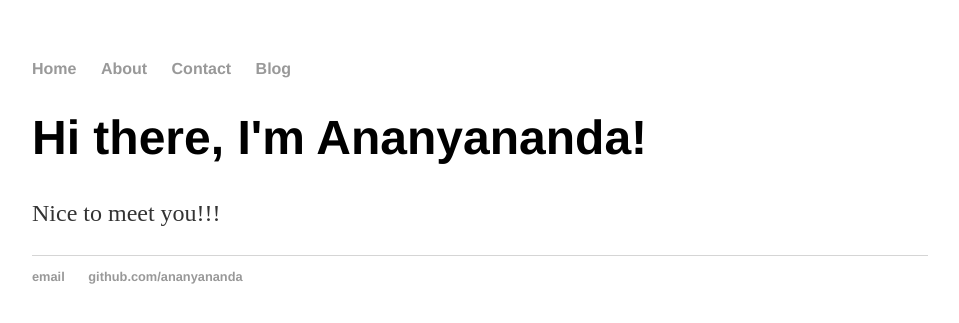
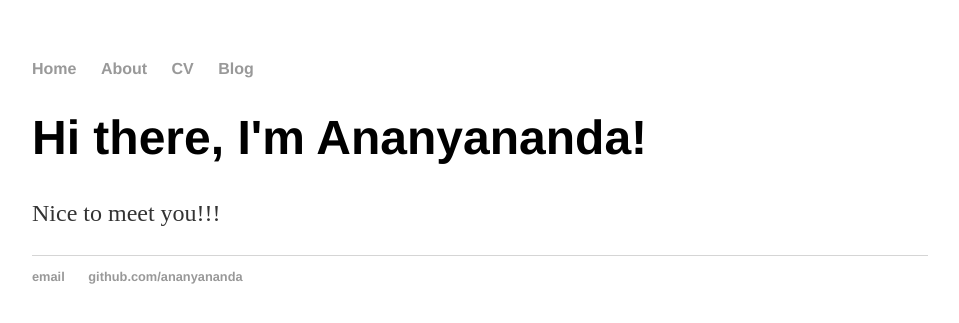
Before and after one commit to ananyananda/ananyananda.github.io, a Jekyll site: the page built from index.html, in a window 1280 px wide. Shown: the top 323 px of the page, without its empty margins (160-1119 px from the left). Built offline with Jekyll 4.4.1, drawn with Linux system fonts in a browser that asks for light colours.

Commit message:
Update default.html

```diff
--- a/_layouts/default.html
+++ b/_layouts/default.html
@@ -10,7 +10,7 @@
 	    		<ul>
 	        		<li><a href="/">Home</a></li>
 		        	<li><a href="/about">About</a></li>
-	        		<li><a href="/contact">Contact</a></li>
+	        		<li><a href="/cv">CV</a></li>
 	        		<li><a href="/blog">Blog</a></li>
 	    		</ul>
 			</nav>
```
